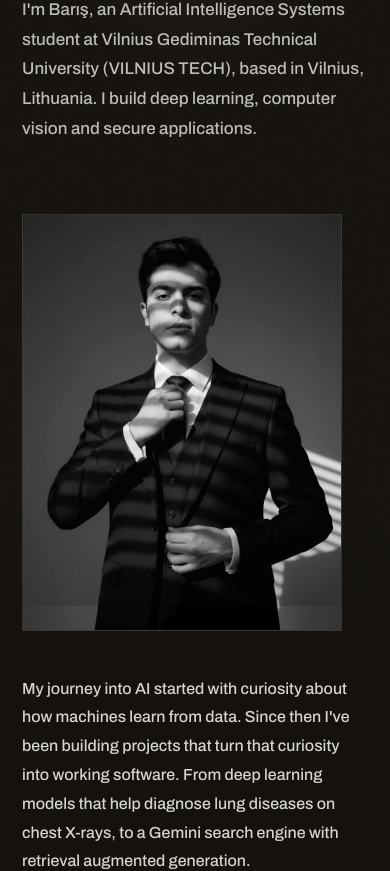
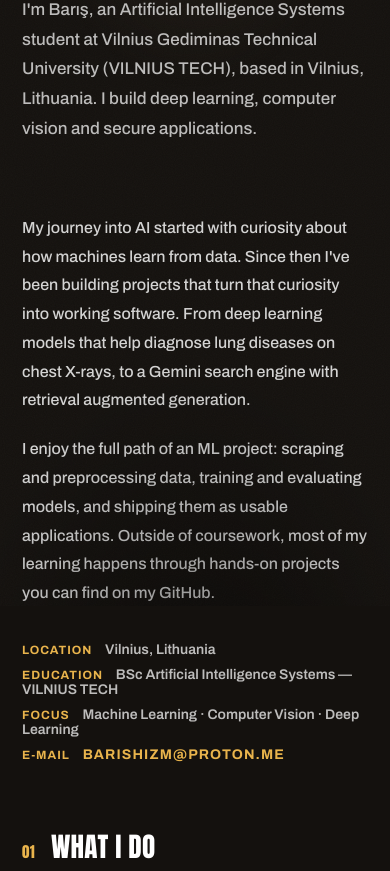
Before and after one commit to barishizm/barishizm.github.io, a plain HTML site: page about.html in a window 390 px wide. Shown: the part 238-1109 px from the top of the page. Drawn offline with Linux system fonts and the light colour scheme.

Commit message:
v1.6 - Bug fixes and optimizations

```diff
--- a/about.html
+++ b/about.html
@@ -95,10 +95,6 @@
   </section>
 
   <section class="about-grid">
-    <figure class="about-portrait">
-      <img src="assets/images/PP.jpg" alt="Portrait of Barış Akıntı" width="864" height="1184" loading="lazy" decoding="async">
-    </figure>
-
     <div class="about-bio">
       <p lang="en">My journey into AI started with curiosity about how machines learn from data. Since then I've been building projects that turn that curiosity into working software. From deep learning models that help diagnose lung diseases on chest X-rays, to a Gemini search engine with retrieval augmented generation.</p>
       <p lang="tr">Yapay zeka ile olan yolculuğum, makinelerin veriden nasıl öğrendiğine dair merakla başladı. O günden beri bu merakı çalışan yazılımlara dönüştüren projeler geliştiriyorum. Akciğer röntgenlerinden hastalık teşhisine yardımcı olan derin öğrenme modellerinden, Gemini destekli RAG mimarili bir arama motoruna kadar.</p>
--- a/css/pages.css
+++ b/css/pages.css
@@ -207,25 +207,7 @@
 
 /* ===== ABOUT ===== */
 .about-grid{
-  display: grid;
-  grid-template-columns: 320px 1fr;
-  gap: 56px;
-  align-items: start;
   margin-top: 70px;
-}
-
-.about-portrait{
-  margin: 0;
-  border: 1px solid rgba(255,255,255,.14);
-  background: radial-gradient(85% 75% at 50% 35%, var(--bg-glow) 0%, transparent 100%);
-  overflow: hidden;
-}
-
-.about-portrait img{
-  width: 100%;
-  height: auto; /* HTML height attribute'unu ezer — görsel oranı korunur */
-  display: block;
-  filter: grayscale(1) contrast(1.06);
 }
 
 .about-bio p{
@@ -846,13 +828,6 @@
 
 /* ===== RESPONSIVE ===== */
 @media (max-width: 900px){
-  .about-grid{
-    grid-template-columns: 1fr;
-    gap: 44px;
-  }
-
-  .about-portrait{ max-width: 320px; }
-
   .contact-grid{
     grid-template-columns: 1fr;
     gap: 50px;
```
Also changed, not shown: index.html (+23 -8 lines), posts/deep-learning.html (+12 -4 lines), assets/images/dogs-and-cats.avif (added), assets/images/dogs-and-cats.webp (added), assets/images/portrait-432.avif (added), assets/images/portrait-432.webp (added), assets/images/portrait-648.avif (added), assets/images/portrait-648.webp (added), assets/images/portrait-864.avif (added), assets/images/portrait-864.webp (added).
